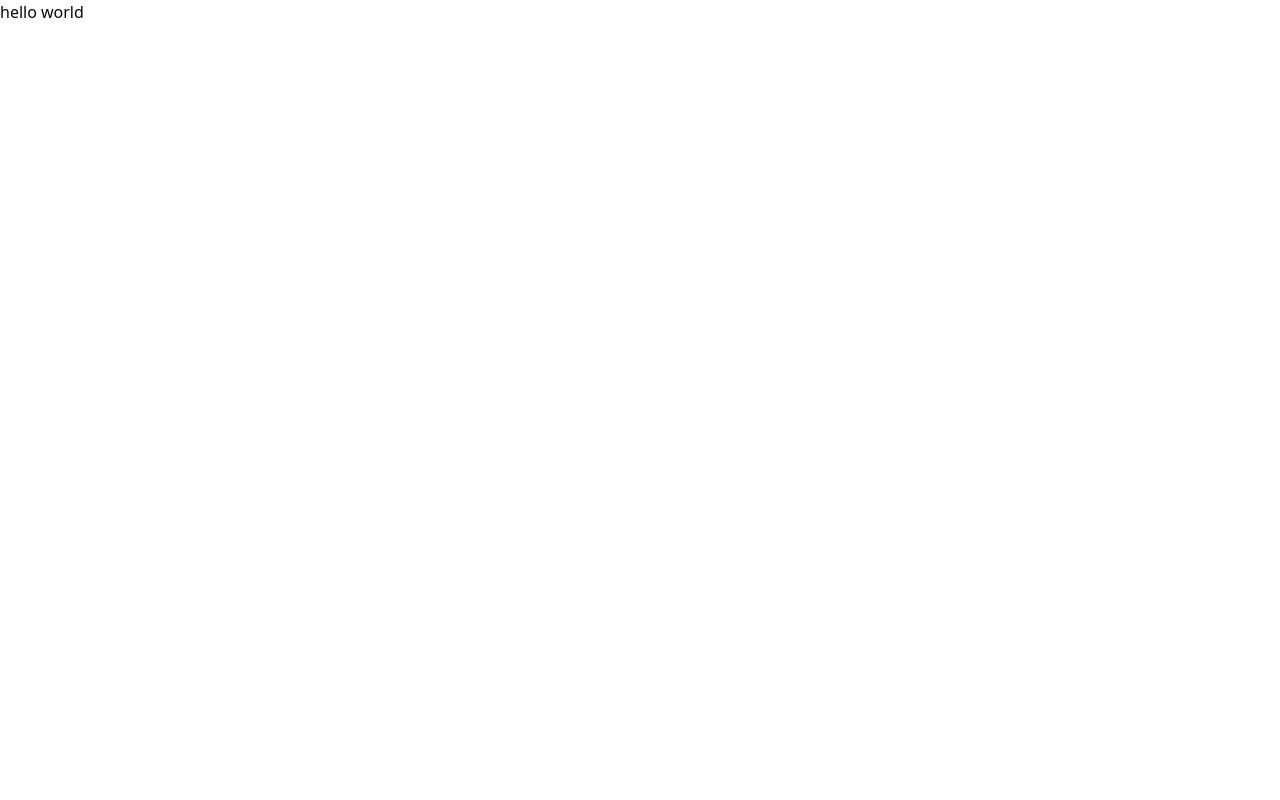
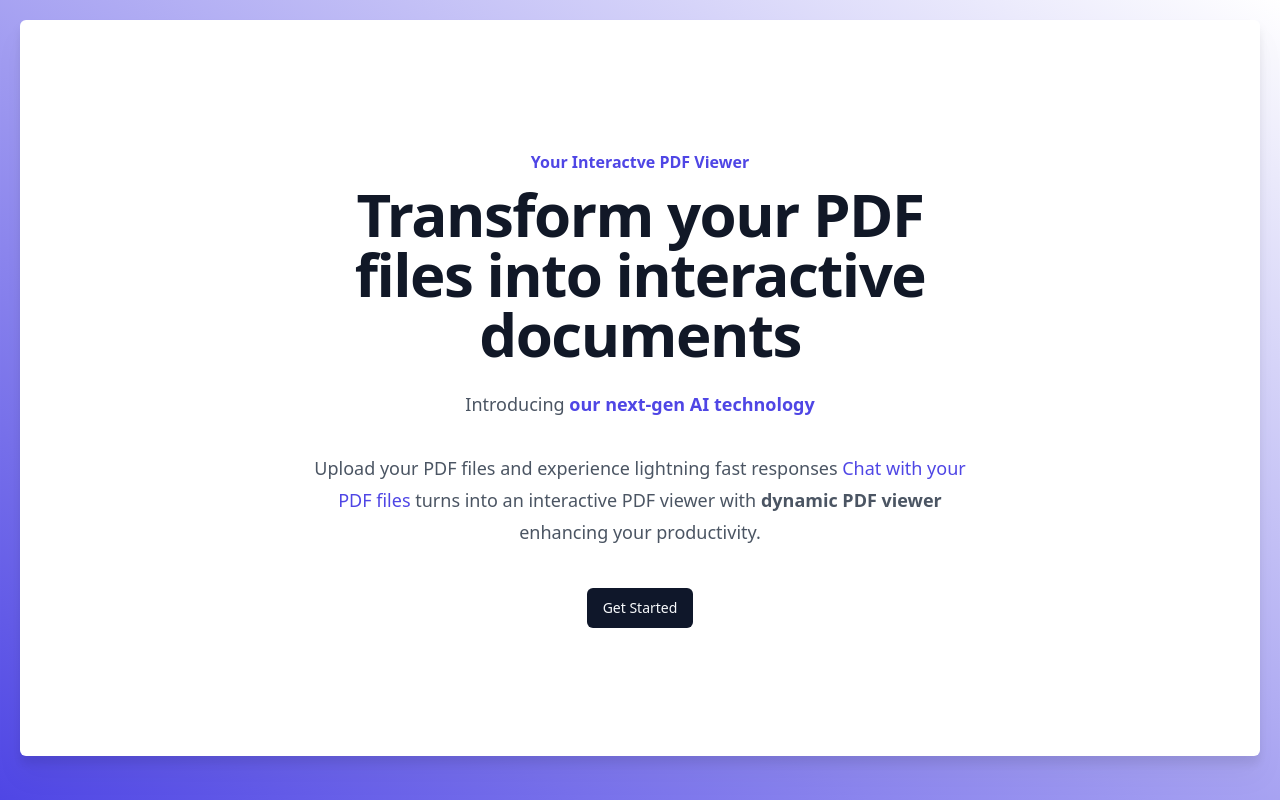
Before and after one commit to Babina081/chat-ai-nextjs-project, a Next.js app: page / in a window 1280 px wide. Built offline with nearby package versions, Linux system fonts and the light colour scheme.

Commit message:
add home page contents

```diff
--- a/app/page.tsx
+++ b/app/page.tsx
@@ -1,5 +1,80 @@
-import Image from "next/image";
+import { Button } from "@/components/ui/button";
+import {
+  BrainCogIcon,
+  EyeIcon,
+  GlobeIcon,
+  MonitorSmartphoneIcon,
+  ServerCogIcon,
+  ZapIcon,
+} from "lucide-react";
+import Link from "next/link";
 
+const features = [
+  {
+    name: "Store your PDF documents",
+    description:
+      "Keep all your important PDF files securely stored and easily accessible anytime, anywhere",
+    icon: GlobeIcon,
+  },
+  {
+    name: "Blazing Fast Responses",
+    description:
+      "Experience lightning fast responses with our next-gen AI technology",
+    icon: ZapIcon,
+  },
+  {
+    name: "Chat Memorization",
+    description:
+      "Our Interactive Chat Bot is designed to help you memorize your conversations",
+    icon: BrainCogIcon,
+  },
+  {
+    name: "Interactive PDF Viewer",
+    description: "Engage with your PDF files with our interactive PDF Viewer",
+    icon: EyeIcon,
+  },
+  {
+    name: "Cloud Storage",
+    description: "Restore your files anytime, anywhere with our cloud storage",
+    icon: ServerCogIcon,
+  },
+  {
+    name: "Responsive Design",
+    description: "Access your files on any device with our responsive design",
+    icon: MonitorSmartphoneIcon,
+  },
+];
 export default function Home() {
-  return <main>hello world</main>;
+  return (
+    <main className="flex-1 overflow-scroll p-2 lg:p-5 bg-gradient-to-bl from-white  to-indigo-600 ">
+      <div className="bg-white py-24 sm:py-32 rounded-md drop-shadow-xl">
+        <div className="flex flex-col justify-center items-center mx-auto max-w-7xl px-6 lg:px-8 ">
+          <div className="mx-auto max-w-2xl sm:text-center">
+            <h2 className="text-base font-semibold leading-7 text-indigo-600">
+              Your Interactve PDF Viewer
+            </h2>
+            <p className="mt-2 text-3xl font-bold tracking-tight text-gray-900 sm:text-6xl">
+              Transform your PDF files into interactive documents
+            </p>
+            <p className="mt-6 text-lg leading-8 text-gray-600">
+              Introducing{" "}
+              <span className="font-bold text-indigo-600">
+                our next-gen AI technology
+              </span>
+              <br />
+              <br />
+              Upload your PDF files and experience lightning fast responses{" "}
+              <span className="text-indigo-600">Chat with your PDF files </span>
+              turns into an interactive PDF viewer with
+              <span className="font-bold"> dynamic PDF viewer</span> enhancing
+              your productivity.
+            </p>
+          </div>
+          <Button asChild className="mt-10">
+            <Link href="/dashboard">Get Started</Link>
+          </Button>
+        </div>
+      </div>
+    </main>
+  );
 }
```
